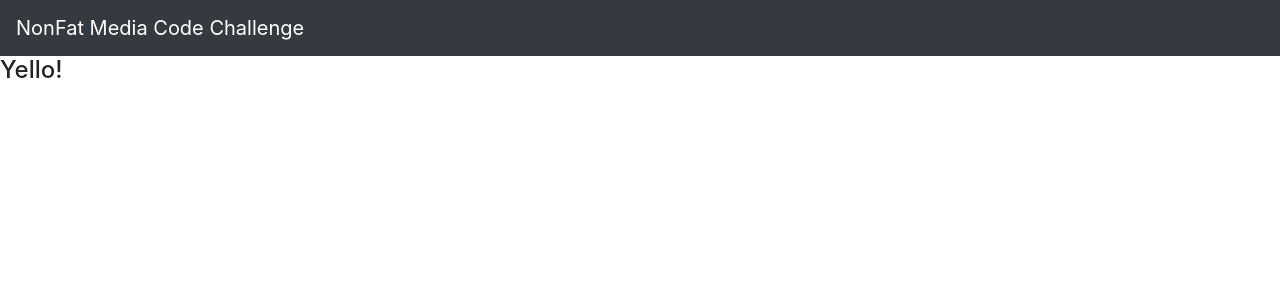
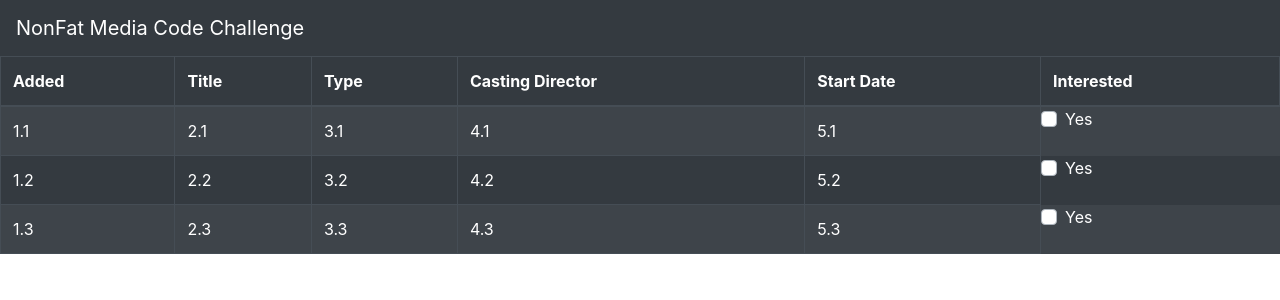
Before and after one commit to BeatrizTovar/breakdown-code, a React (Create React App) app in the folder nonfat-media/: page / in a window 1280 px wide. Shown: the top 300 px of the page. Built offline with nearby package versions, Linux system fonts and the light colour scheme.

Commit message:
Breaking down the table component

```diff
--- a/nonfat-media/src/components/breakdowns.jsx
+++ b/nonfat-media/src/components/breakdowns.jsx
@@ -1,11 +1,23 @@
 import React, { Component, Fragment } from "react";
+import { getProjects } from "../services/projectsService";
+import BreakdownsTable from "./breakdownsTable";
 
 class Breakdowns extends Component {
-  state = {};
+  state = {
+    projects: []
+  };
+
+  componentDidMount() {
+    this.setState({
+      projects: getProjects()
+    });
+  }
+
   render() {
+    console.log(this.state.projects);
     return (
       <Fragment>
-        <h4>Yello!</h4>
+        <BreakdownsTable />
       </Fragment>
     );
   }
--- a/nonfat-media/src/components/breakdownsTable.jsx
+++ b/nonfat-media/src/components/breakdownsTable.jsx
@@ -0,0 +1,49 @@
+import React, { Component, Fragment } from "react";
+import { Table } from "react-bootstrap";
+import CheckBox from "../common/checkbox";
+const breakdownsTable = props => {
+  return (
+    <Fragment>
+      <Table striped bordered hover variant="dark">
+        <thead>
+          <tr>
+            <th>Added</th>
+            <th>Title</th>
+            <th>Type</th>
+            <th>Casting Director</th>
+            <th>Start Date</th>
+            <th>Interested</th>
+          </tr>
+        </thead>
+        <tbody>
+          <tr>
+            <td>1.1</td>
+            <td>2.1</td>
+            <td>3.1</td>
+            <td>4.1</td>
+            <td>5.1</td>
+            <CheckBox />
+          </tr>
+          <tr>
+            <td>1.2</td>
+            <td>2.2</td>
+            <td>3.2</td>
+            <td>4.2</td>
+            <td>5.2</td>
+            <CheckBox />
+          </tr>
+          <tr>
+            <td>1.3</td>
+            <td>2.3</td>
+            <td>3.3</td>
+            <td>4.3</td>
+            <td>5.3</td>
+            <CheckBox />
+          </tr>
+        </tbody>
+      </Table>
+    </Fragment>
+  );
+};
+
+export default breakdownsTable;
```
Also changed, not shown: nonfat-media/src/common/listGroup.jsx (added, +7 -0 lines).
